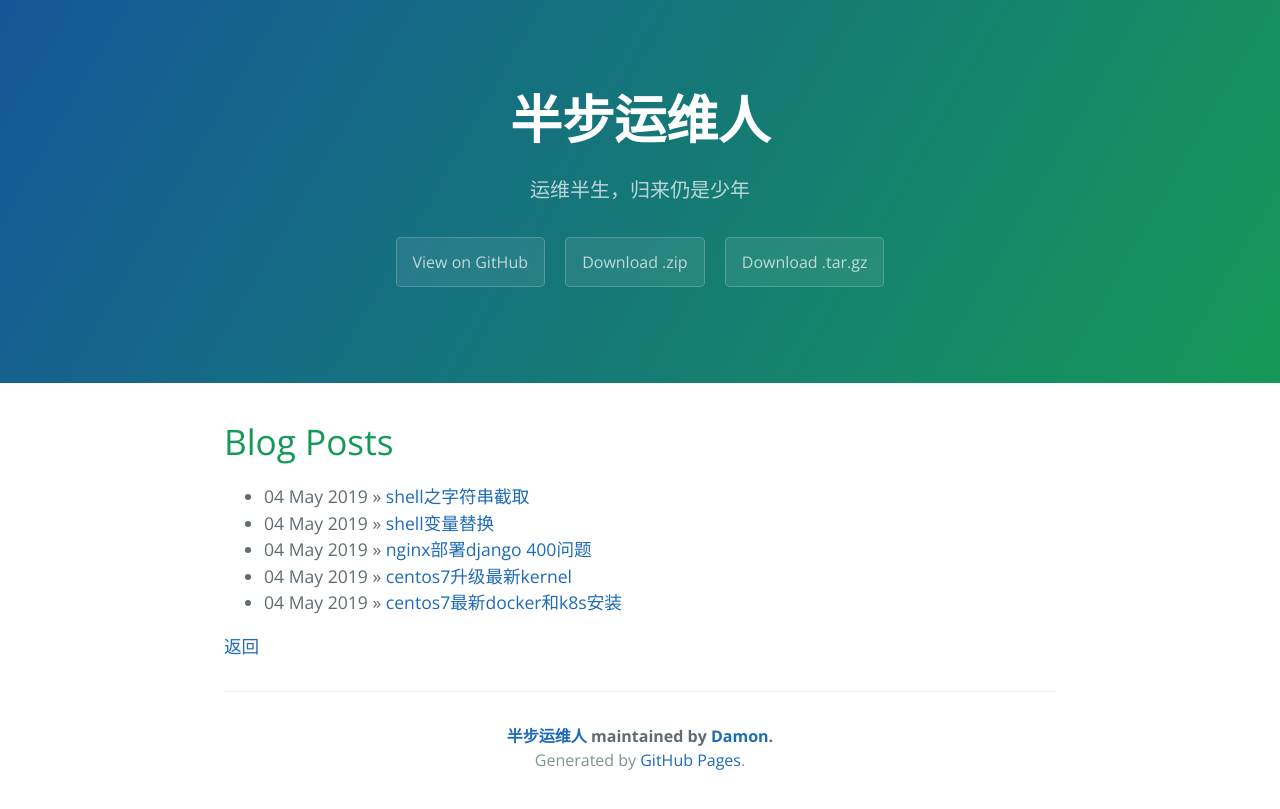
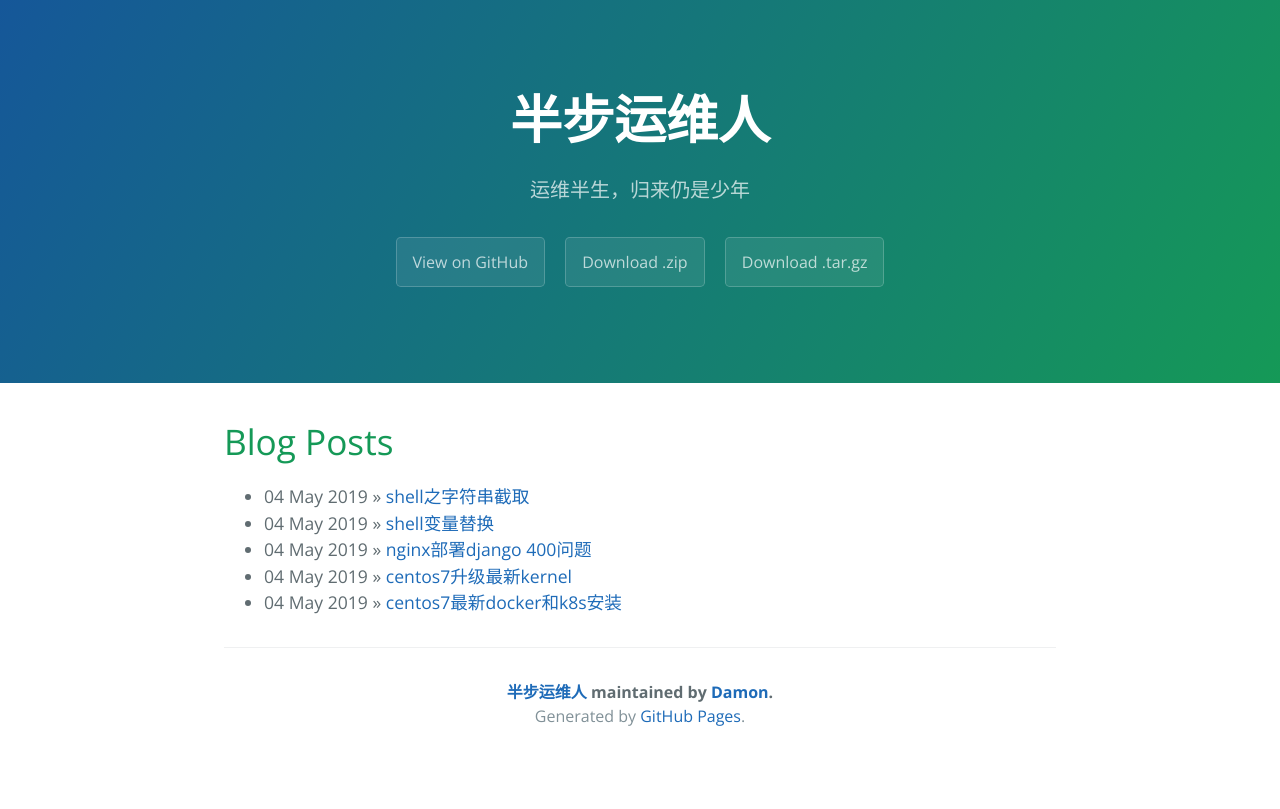
Before and after one commit to Half-SRE/half-sre.github.io, a Jekyll site: the page built from index.html, in a window 1280 px wide. Shown: the top 809 px of the page. Built offline with Jekyll 4.4.1, drawn with Linux system fonts in a browser that asks for light colours; the list of posts is cut into pages by our own code.

Commit message:
Update default.html

```diff
--- a/_layouts/default.html
+++ b/_layouts/default.html
@@ -10,9 +10,6 @@
 
       {{ content }}
 
-      <section>
-        <a hrel="# style='float:right； text-align: right;'" onClick="javascript :history.back(-1);">返回</a>
-      </section>
       {% include page-footer.html %}
 
     </section>
```
